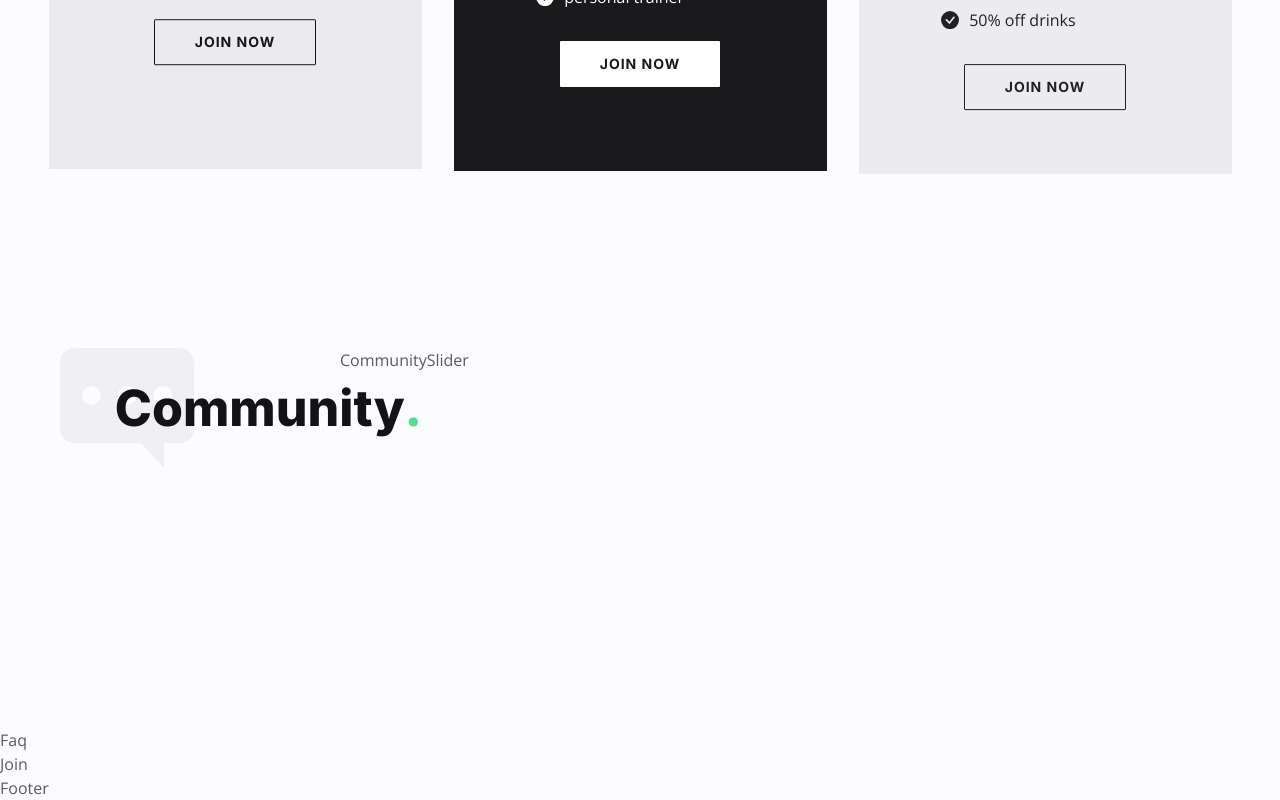
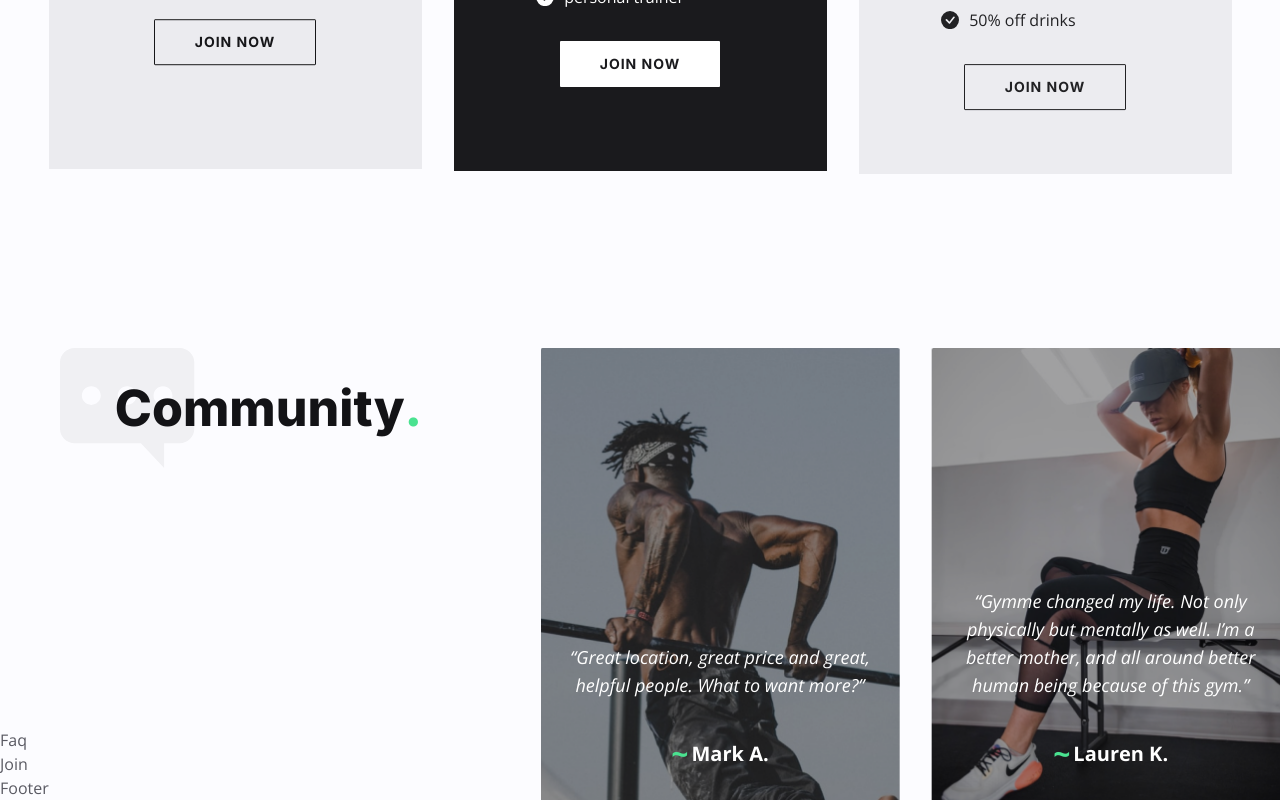
Before and after one commit to estaniulyte/sports-website, a React (Create React App) app: page / in a window 1280 px wide. Shown: the part 2802-3602 px from the top of the page. Built offline with nearby package versions, Linux system fonts and the light colour scheme; the HTML template or start-up script is replaced by a standard one.

Commit message:
feat: add community slider

```diff
--- a/src/components/CommunitySlider.js
+++ b/src/components/CommunitySlider.js
@@ -1,7 +1,42 @@
-import React from 'react';
+import React from "react";
 
-const CommunitySlider = () => {
-  return <div>CommunitySlider</div>;
+import { Swiper, SwiperSlide } from "swiper/react";
+
+import "swiper/css";
+import "swiper/css/navigation";
+
+const CommunitySlider = ({ testimonials }) => {
+  return (
+    <Swiper
+      slidesPerView={3}
+      spaceBetween={32}
+      centeredSlides={"auto"}
+      grabCursor={true}
+      modules={[]}
+    >
+      {testimonials.map((testimonial, idx) => {
+        const { image, name, message } = testimonial;
+        return (
+          <SwiperSlide key={idx}>
+            <div className="relative lg:right-[190px]">
+              <div>
+                <img className="w-full h-full object-fill" src={image} alt="" />
+              </div>
+              <div className="absolute bottom-[30px] text-white p-[20px] text-center">
+                <div className="mb-8 italic text-lg font-light">{message}</div>
+                <div className="flex items-center justify-center gap-x-[3px]">
+                  <span className="text-[30px] text-primary-200 font-bold">~</span>
+                  <div className="text-[20px] font-bold">
+                    {name}
+                  </div>
+                </div>
+              </div>
+            </div>
+          </SwiperSlide>
+        );
+      })}
+    </Swiper>
+  );
 };
 
 export default CommunitySlider;
```
